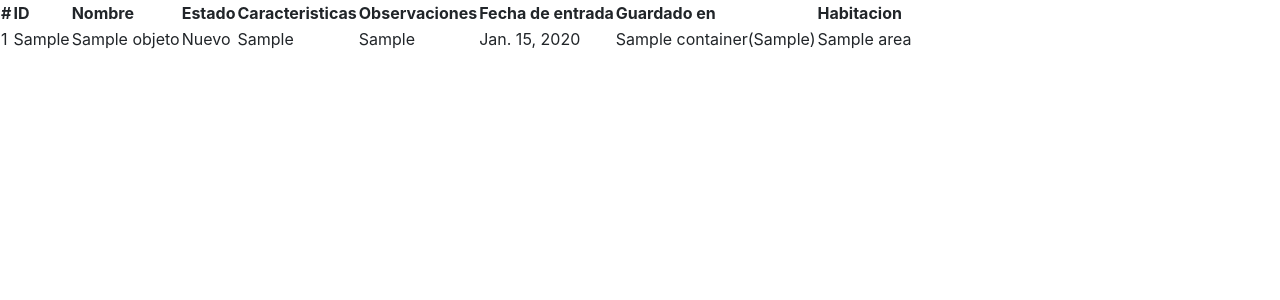
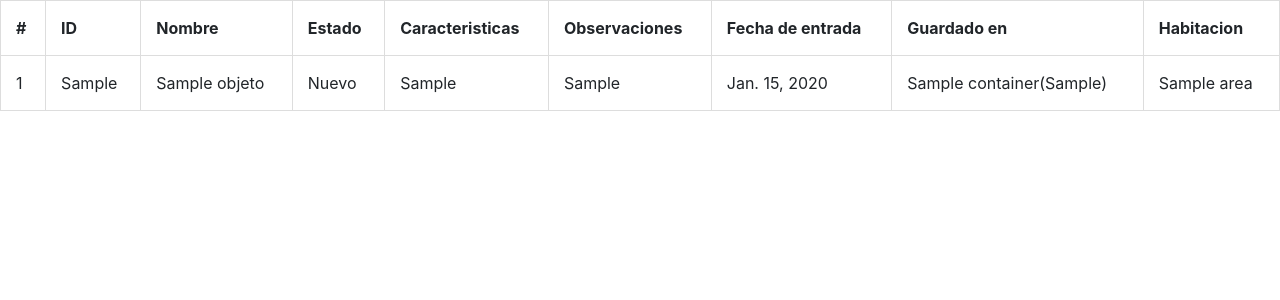
Before and after one commit to francobustos/inventory_1, a Django app: page /informacion/ in a window 1280 px wide. Shown: the part 58-358 px from the top of the page. Run offline with Django 3.2, Linux system fonts and the light colour scheme; tables that the repository leaves empty hold one stand-in row (values such as "Sample post"); parts of the project's set-up code (start-up, migrations or seed data) failed here and were passed over; some libraries are stand-ins or nearby versions.

Commit message:
cambie css tabla

```diff
--- a/inventory/static/inventory_app/index.css
+++ b/inventory/static/inventory_app/index.css
@@ -26,3 +26,16 @@
 h1{
   text-align: center;
 }
+table, td, th {
+  border: 1px solid #ddd;
+  text-align: left;
+}
+
+table {
+  border-collapse: collapse;
+  width: 100%;
+}
+
+th, td {
+  padding: 15px;
+}
```
Also changed, not shown: inventory/inventory_app/migrations/0006_auto_20191129_1136.py (added).
